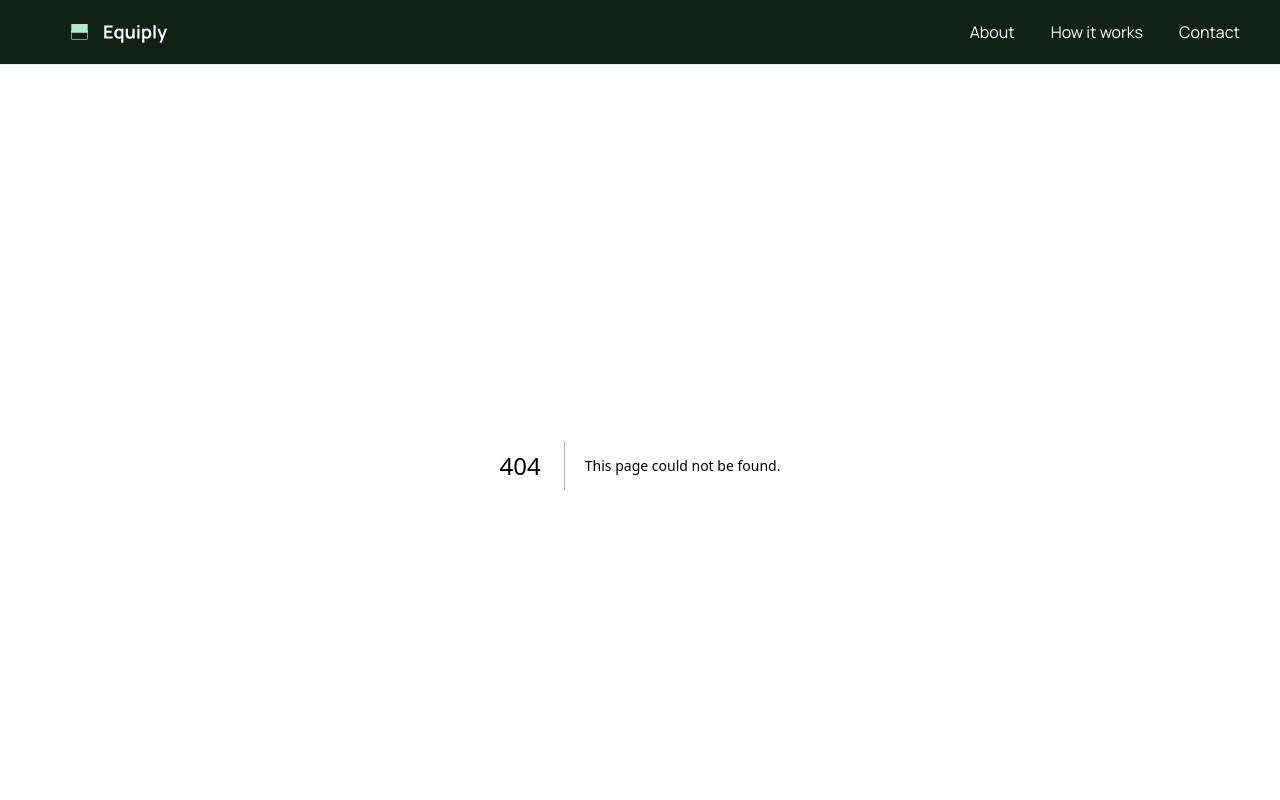
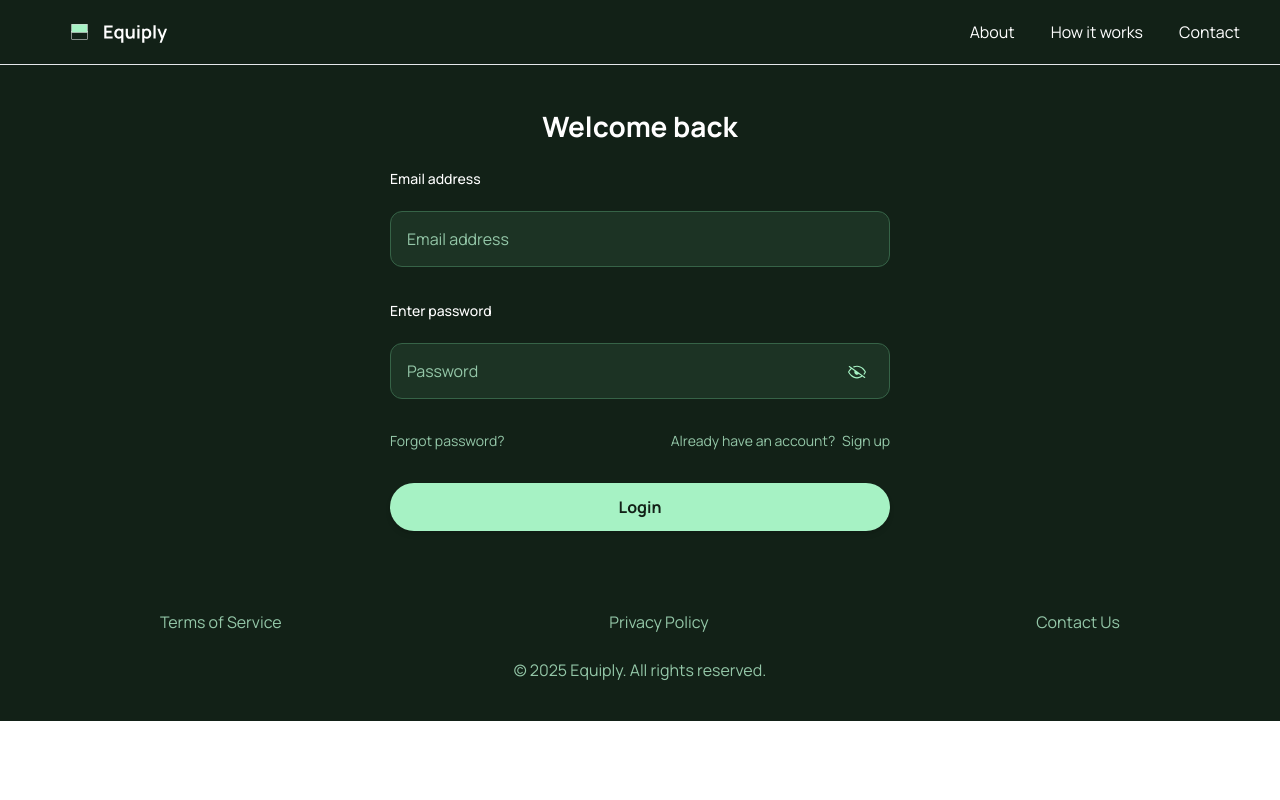
Before and after one commit to estherchinda/equiply, a Next.js app: page /login in a window 1280 px wide. Before the commit this address had no page. Shown: the top 800 px of the page. Built offline with nearby package versions, Linux system fonts and the light colour scheme.

Commit message:
finished login

```diff
--- a/app/globals.css
+++ b/app/globals.css
@@ -75,13 +75,13 @@ body {
   position: absolute;
   top: 50%;
   left: 50%;
-  width: 1em;
-  height: 1em;
+  width: 2.5em;
+  height: 2.5em;
   border-radius: 50%;
   background-color: #79e6a4;
   transform-origin: center;
   transform: translate3d(-50%, -50%, 0) scale3d(0, 0, 0);
-  transition: transform 0.45s ease-in-out;
+  transition: transform 0.60s ease-in-out;
 }
 
 .button:hover {
--- /dev/null
+++ b/app/login/forgot-password/page.tsx
@@ -0,0 +1,3 @@
+export default function ForgotPasswordPage() {
+    return <>forgot password</>
+}
--- /dev/null
+++ b/app/login/page.tsx
@@ -0,0 +1,45 @@
+'use client';
+
+import EmailInput from "@/components/ui/forms/EmailInput"
+import PasswordInput from "@/components/ui/forms/PasswordInput";
+import Button from "@/components/ui/Button";
+import Link from "next/link";
+
+import { useState, ChangeEvent } from "react";
+
+export default function LoginPage() {
+    const [userData, setUserData] = useState({
+        email: "",
+        password: "",
+    });
+
+    const handleEmailChange = (e: ChangeEvent<HTMLInputElement>) => {
+        setUserData(prev => ({
+            ...prev,
+            email: e.target.value,
+        }));
+    };
+
+    const handlePasswordChange = (e: ChangeEvent<HTMLInputElement>) => {
+        setUserData(prev => ({
+            ...prev,
+            password: e.target.value
+        }))
+    }
+    return (
+        <section className="flex flex-col items-center justify-center min-h-full py-10 px-5 bg-[#122117] text-white space-y-5">
+            <h1 className="font-bold text-[28px] text-center">Welcome back</h1>
+            <div className="w-full md:w-[500px] space-y-8">
+                <EmailInput value={userData.email} onChange={handleEmailChange} placeholder="Email address" label="Email address" />
+                <PasswordInput value={userData.password} onChange={handlePasswordChange} placeholder="Password" label="Enter password" />
+                <div className="flex flex-col sm:flex-row md:flex-row justify-between items-center mb-8">
+                    <Link href={"/login/forgot-password"} className="text-[#94C7A8] text-sm leading-5 font-normal inline-block nav-link">Forgot password?</Link>
+                    <p className="text-[#94C7A8] text-sm leading-5 font-normal">Already have an account? <Link href={"/sign-up"} className="inline-block ml-1 hover:underline">Sign up</Link></p>
+                </div>
+                <div className="w-full">
+                    <Button content="Login" href="/" />
+                </div>
+            </div>
+        </section>
+    )
+}
--- a/app/page.tsx
+++ b/app/page.tsx
@@ -44,7 +44,7 @@ export default function Home() {
                 agricultural tools, allowing you to save time, labor, and money.
               </p>
               <div className="flex justify-center mt-6">
-                <Button content="Get Started" />
+                <Button content="Get Started" href="/login" />
               </div>
             </div>
           </div>
--- a/components/ui/Button.tsx
+++ b/components/ui/Button.tsx
@@ -1,9 +1,11 @@
-"use client"
+import Link from "next/link"
 
-export default function Navigation({content}: {content: string}) {
+export default function Navigation({content, href}: {content: string; href:string}) {
     return (
-        <button className="bg-[#A6F2C4] rounded-3xl h-12 text-[#122117] px-10 shadow-md leading-6 font-bold hover:cursor-pointer button">
-            { content }
-        </button>
+        <Link href={href}>
+            <button className="bg-[#A6F2C4] rounded-3xl h-12 w-full text-[#122117] px-10 shadow-md leading-6 font-bold hover:cursor-pointer button">
+                { content }
+            </button>
+        </Link>
     )
 }
--- /dev/null
+++ b/components/ui/forms/EmailInput.tsx
@@ -0,0 +1,26 @@
+export default function EmailInput ({
+  value,
+  onChange,
+  placeholder = "Enter your email",
+  label = "Email address",
+}: {
+  value: string;
+  onChange: (e: React.ChangeEvent<HTMLInputElement>) => void;
+  placeholder?: string;
+  label: string;
+}) {
+  return (
+    <div className="space-y-2.5 md:space-y-5">
+        <label htmlFor="" className="text-sm font-medium leading-6 block">{label}</label>
+        <input
+        type="email"
+        value={value}
+        onChange={onChange}
+        placeholder={placeholder}
+        className="w-full bg-[#1C3324] border border-[#366347] rounded-[12px] p-4 h-12 md:h-14 outline-none placeholder:text-[#94C7A8] placeholder:font-light text-white font-normal text-base leading-6 focus:border-[#A6F2C4] focus:ring-1 focus:ring-[#A6F2C4] focus:outline-none transition duration-200"
+        autoComplete="email"
+        />
+    </div>
+  );
+
+}
--- /dev/null
+++ b/components/ui/forms/PasswordInput.tsx
@@ -0,0 +1,36 @@
+"use client";
+
+import { useState } from "react";
+import { GoEye, GoEyeClosed } from "react-icons/go";
+
+export default function PasswordInput ({
+  value,
+  onChange,
+  placeholder = "Enter your password",
+  label = "Password"
+}: {
+  value: string;
+  onChange: (e: React.ChangeEvent<HTMLInputElement>) => void;
+  placeholder?: string;
+  label: string
+}) {
+
+    const [showPassword, setShowPassword] = useState(false);
+  return (
+    <div className="space-y-2.5 md:space-y-5">
+        <label htmlFor="" className="text-sm font-medium leading-6 block">{label}</label>
+        <div className="relative">
+            <input
+            type={showPassword ? "text" :"password"}
+            value={value}
+            onChange={onChange}
+            placeholder={placeholder}
+            className="w-full bg-[#1C3324] border border-[#366347] rounded-[12px] p-4 h-12 md:h-14 outline-none placeholder:text-[#94C7A8] placeholder:font-light text-white font-normal text-base leading-6 focus:border-[#A6F2C4] focus:ring-1 focus:ring-[#A6F2C4] focus:outline-none transition duration-200"
+            autoComplete="password"
+            />
+            <span onClick={() => setShowPassword(!showPassword)} className="absolute right-6 top-[35%] text-[#A6F2C4] text-lg hover:cursor-pointer">{showPassword ? <GoEye /> : <GoEyeClosed /> }</span>
+        </div>
+    </div>
+  );
+
+}
```
